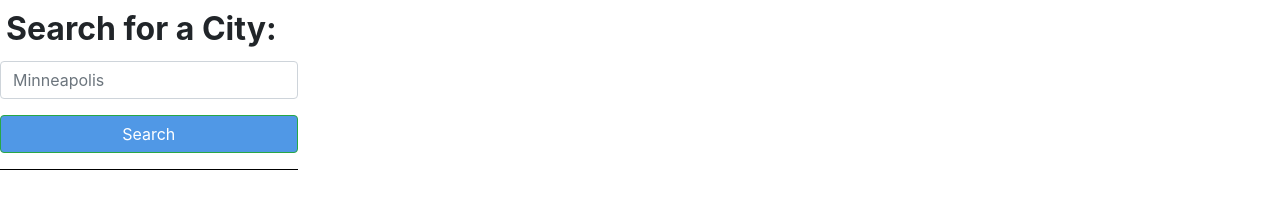
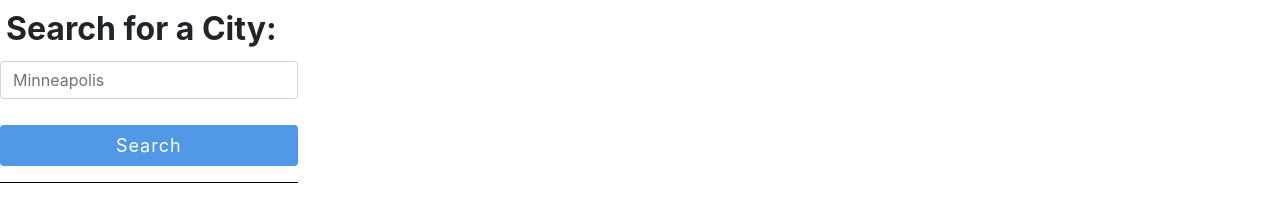
Before and after one commit to Prolix19/city-weather-search, a plain HTML site: page index.html in a window 1280 px wide. Shown: the part 69-278 px from the top of the page. Drawn offline with nearby package versions, Linux system fonts and the light colour scheme.

Commit message:
Update button styles to more closely match the mock-up

```diff
--- a/assets/css/style.css
+++ b/assets/css/style.css
@@ -15,8 +15,17 @@ header h1 {
 }
 
 /* Coloring the button like the mock-up */
+.btn {
+    background-color: #AEAEAE;
+    color: black;
+    font-size: 18px;
+    margin-top: 10px;
+}
+
 #searchBtn {
     background-color: #5098E6;
+    color: white;
+    letter-spacing: 1px;
 }
 
 /* Horizontal rule between the search button and any saved cities, like the mock-up */
--- a/assets/js/script.js
+++ b/assets/js/script.js
@@ -34,7 +34,7 @@ function renderSavedCities() {
 
 // Add a button with the name of a searched-for city to the list-group div
 function makeButton(city) {
-    var newBtn = $("<button class='btn btn-primary m-1 saveCity'>");
+    var newBtn = $("<button class='btn m-1 saveCity'>");
     newBtn.text(city);
     $(".list-group").append(newBtn);
 };
--- a/index.html
+++ b/index.html
@@ -30,7 +30,7 @@
                         </div>
                         <!-- Search button -->
                         <div class="col-12 pt-3 mx-auto">
-                            <button id="searchBtn" type="submit" class="btn btn-success col-12">Search</button>
+                            <button id="searchBtn" type="submit" class="btn col-12">Search</button>
                         </div>
                     </div>
                 </div>
```
